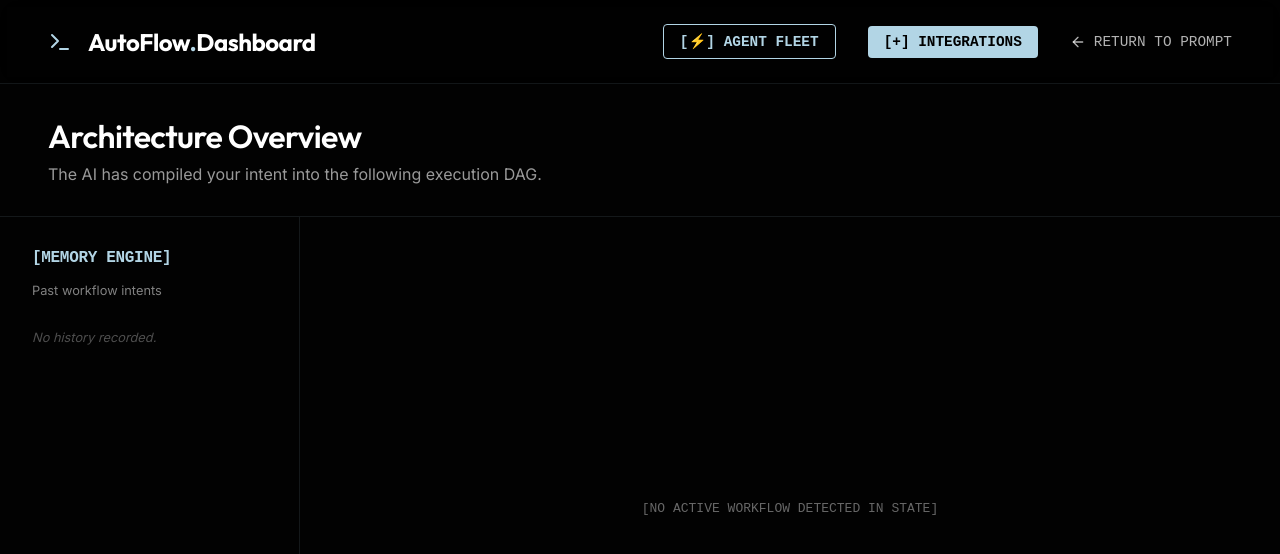
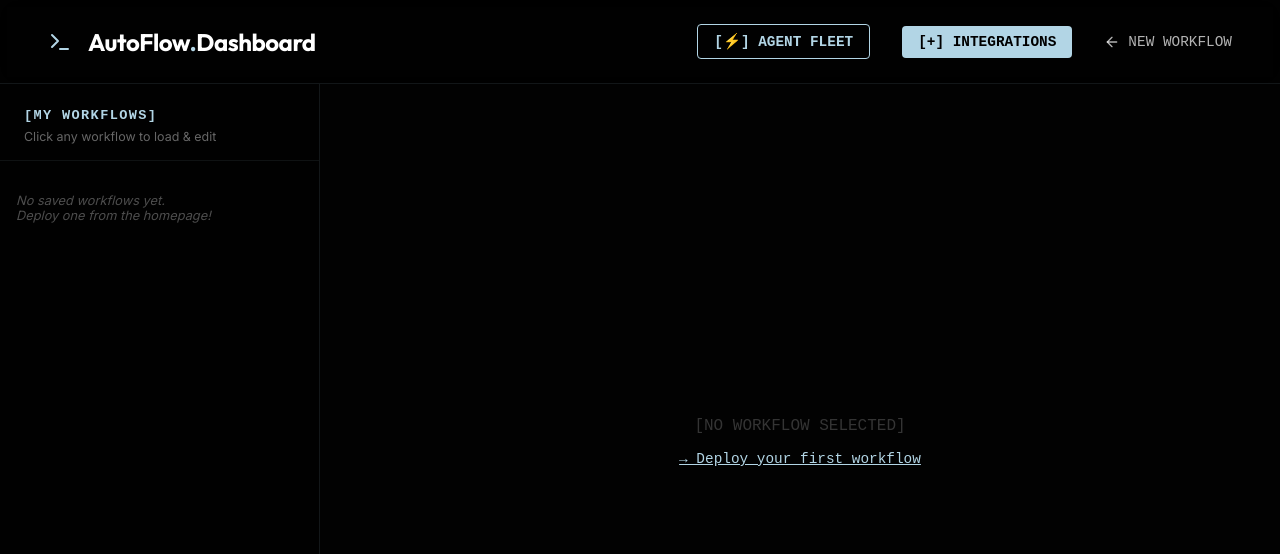
Before and after one commit to Adi3595/AutoFlow, a Next.js app in the folder frontend-next/: page /dashboard in a window 1280 px wide. Shown: the top 554 px of the page. Built offline with nearby package versions, Linux system fonts and the light colour scheme.

Commit message:
feat: persistent multi-workflow storage, load/delete/edit-intent from dashboard sidebar

```diff
--- a/frontend-next/src/app/dashboard/page.tsx
+++ b/frontend-next/src/app/dashboard/page.tsx
@@ -1,37 +1,64 @@
 "use client";
 
 import React, { useEffect, useState } from "react";
-import { motion } from "framer-motion";
+import { motion, AnimatePresence } from "framer-motion";
 import Link from "next/link";
-import { ArrowLeft, Terminal } from "lucide-react";
+import { ArrowLeft, Terminal, Clock, Trash2, Edit3, ChevronRight } from "lucide-react";
 import WorkflowCanvas from "@/components/ui/WorkflowCanvas";
 
+interface SavedWorkflow {
+  id: string;
+  intent: string;
+  createdAt: string;
+  nodes: any[];
+  agents: any[];
+}
+
 export default function Dashboard() {
-  const [nodes, setNodes] = useState<any[]>([]);
-  const [history, setHistory] = useState<string[]>([]);
+  const [savedWorkflows, setSavedWorkflows] = useState<SavedWorkflow[]>([]);
+  const [activeWorkflow, setActiveWorkflow] = useState<SavedWorkflow | null>(null);
   const [isLoaded, setIsLoaded] = useState(false);
+  const [editingIntent, setEditingIntent] = useState(false);
+  const [editedIntent, setEditedIntent] = useState("");
 
   useEffect(() => {
-    // Load deployed nodes from localStorage
-    const savedNodes = localStorage.getItem("autoflow_deployed_nodes");
-    if (savedNodes) {
+    const saved = localStorage.getItem("autoflow_workflows");
+    if (saved) {
       try {
-        setNodes(JSON.parse(savedNodes));
+        const parsed: SavedWorkflow[] = JSON.parse(saved);
+        setSavedWorkflows(parsed);
+        if (parsed.length > 0) setActiveWorkflow(parsed[0]);
       } catch (e) {
-        console.error("Failed to parse nodes from local storage");
+        console.error("Failed to parse workflows from local storage");
       }
     }
-
-    // Load memory engine history
-    const savedHistory = localStorage.getItem("autoflow_history");
-    if (savedHistory) {
-      try {
-        setHistory(JSON.parse(savedHistory));
-      } catch (e) {}
-    }
-
     setIsLoaded(true);
   }, []);
+
+  const deleteWorkflow = (id: string) => {
+    const updated = savedWorkflows.filter(w => w.id !== id);
+    setSavedWorkflows(updated);
+    localStorage.setItem("autoflow_workflows", JSON.stringify(updated));
+    if (activeWorkflow?.id === id) {
+      setActiveWorkflow(updated.length > 0 ? updated[0] : null);
+    }
+  };
+
+  const saveIntentEdit = () => {
+    if (!activeWorkflow) return;
+    const updated = savedWorkflows.map(w =>
+      w.id === activeWorkflow.id ? { ...w, intent: editedIntent } : w
+    );
+    setSavedWorkflows(updated);
+    setActiveWorkflow({ ...activeWorkflow, intent: editedIntent });
+    localStorage.setItem("autoflow_workflows", JSON.stringify(updated));
+    setEditingIntent(false);
+  };
+
+  const formatDate = (iso: string) => {
+    const d = new Date(iso);
+    return d.toLocaleString("en-US", { month: "short", day: "numeric", hour: "2-digit", minute: "2-digit" });
+  };
 
   return (
     <div style={{
@@ -60,114 +87,167 @@ export default function Dashboard() {
           <h1 style={{ margin: 0, fontSize: "1.5rem", fontWeight: 700, letterSpacing: "-0.02em" }}>
             AutoFlow<span style={{ color: "var(--color-accent)" }}>.</span>Dashboard
           </h1>
+          {savedWorkflows.length > 0 && (
+            <span style={{ fontSize: "0.8rem", background: "rgba(178,213,229,0.1)", border: "1px solid rgba(178,213,229,0.2)", borderRadius: "50px", padding: "0.2rem 0.8rem", color: "var(--color-accent)", fontFamily: "monospace" }}>
+              {savedWorkflows.length} workflow{savedWorkflows.length !== 1 ? "s" : ""}
+            </span>
+          )}
         </div>
 
         <div style={{ display: "flex", alignItems: "center", gap: "2rem" }}>
           <Link href="/agents" passHref style={{ textDecoration: "none" }}>
-            <motion.button
-              whileHover={{ y: -2 }}
-              style={{
-                background: "transparent",
-                border: "1px solid var(--color-accent)",
-                borderRadius: "4px",
-                padding: "0.5rem 1rem",
-                color: "var(--color-accent)",
-                fontWeight: 600,
-                cursor: "pointer",
-                fontFamily: "monospace",
-                fontSize: "0.9rem"
-              }}
-            >
+            <motion.button whileHover={{ y: -2 }} style={{ background: "transparent", border: "1px solid var(--color-accent)", borderRadius: "4px", padding: "0.5rem 1rem", color: "var(--color-accent)", fontWeight: 600, cursor: "pointer", fontFamily: "monospace", fontSize: "0.9rem" }}>
               [⚡] AGENT FLEET
             </motion.button>
           </Link>
-
           <Link href="/integrations" passHref style={{ textDecoration: "none" }}>
-            <motion.button
-              whileHover={{ y: -2 }}
-              style={{
-                background: "var(--color-accent)",
-                border: "none",
-                borderRadius: "4px",
-                padding: "0.5rem 1rem",
-                color: "#000",
-                fontWeight: 600,
-                cursor: "pointer",
-                fontFamily: "monospace",
-                fontSize: "0.9rem"
-              }}
-            >
+            <motion.button whileHover={{ y: -2 }} style={{ background: "var(--color-accent)", border: "none", borderRadius: "4px", padding: "0.5rem 1rem", color: "#000", fontWeight: 600, cursor: "pointer", fontFamily: "monospace", fontSize: "0.9rem" }}>
               [+] INTEGRATIONS
             </motion.button>
           </Link>
-
           <Link href="/" passHref style={{ textDecoration: "none" }}>
-            <motion.button
-              whileHover={{ x: -5 }}
-              style={{
-                display: "flex",
-                alignItems: "center",
-                gap: "0.5rem",
-                background: "transparent",
-                border: "none",
-                color: "rgba(255,255,255,0.7)",
-                cursor: "pointer",
-                fontFamily: "monospace",
-                fontSize: "0.9rem"
-              }}
-            >
-              <ArrowLeft size={16} /> RETURN TO PROMPT
+            <motion.button whileHover={{ x: -5 }} style={{ display: "flex", alignItems: "center", gap: "0.5rem", background: "transparent", border: "none", color: "rgba(255,255,255,0.7)", cursor: "pointer", fontFamily: "monospace", fontSize: "0.9rem" }}>
+              <ArrowLeft size={16} /> NEW WORKFLOW
             </motion.button>
           </Link>
         </div>
       </header>
 
       {/* Main Content */}
-      <main style={{ flex: 1, display: "flex", flexDirection: "column" }}>
+      <main style={{ flex: 1, display: "flex", overflow: "hidden", height: "calc(100vh - 73px)" }}>
 
-        <div style={{ padding: "2rem 3rem", borderBottom: "1px solid rgba(178, 213, 229, 0.1)" }}>
-          <h2 style={{ fontSize: "2rem", margin: 0, fontWeight: 600 }}>Architecture Overview</h2>
-          <p style={{ color: "rgba(255,255,255,0.6)", marginTop: "0.5rem" }}>
-            The AI has compiled your intent into the following execution DAG.
+        {/* LEFT: Saved Workflows Sidebar */}
+        <div style={{ width: "320px", borderRight: "1px solid rgba(178, 213, 229, 0.1)", background: "rgba(0,0,0,0.3)", display: "flex", flexDirection: "column", flexShrink: 0 }}>
+          <div style={{ padding: "1.5rem 1.5rem 1rem", borderBottom: "1px solid rgba(178,213,229,0.08)" }}>
+            <h3 style={{ margin: 0, fontSize: "0.85rem", color: "var(--color-accent)", fontFamily: "monospace", letterSpacing: "0.1em" }}>
+              [MY WORKFLOWS]
+            </h3>
+            <p style={{ margin: "0.4rem 0 0", fontSize: "0.78rem", color: "rgba(255,255,255,0.4)" }}>
+              Click any workflow to load & edit
             </p>
           </div>
 
-        <div style={{ display: 'flex', flex: 1, overflow: 'hidden' }}>
-          {/* Sidebar for Memory Engine */}
-          <div style={{ width: "300px", borderRight: "1px solid rgba(178, 213, 229, 0.1)", background: "rgba(0,0,0,0.2)", padding: "2rem", overflowY: "auto" }}>
-            <h3 style={{ margin: "0 0 1rem 0", fontSize: "1rem", color: "var(--color-accent)", fontFamily: "monospace" }}>[MEMORY ENGINE]</h3>
-            <p style={{ fontSize: "0.8rem", color: "rgba(255,255,255,0.5)", marginBottom: "2rem" }}>Past workflow intents</p>
-
-            <div style={{ display: "flex", flexDirection: "column", gap: "1rem" }}>
-              {history.length > 0 ? history.map((item, i) => (
-                <div key={i} style={{ padding: "1rem", background: "rgba(178, 213, 229, 0.05)", borderRadius: "4px", fontSize: "0.85rem", borderLeft: "2px solid var(--color-accent)" }}>
-                  "{item}"
+          <div style={{ flex: 1, overflowY: "auto", padding: "1rem" }}>
+            {!isLoaded ? (
+              <div style={{ fontSize: "0.8rem", color: "var(--color-accent)", fontFamily: "monospace", padding: "1rem 0" }}>Loading...</div>
+            ) : savedWorkflows.length === 0 ? (
+              <div style={{ fontSize: "0.8rem", color: "rgba(255,255,255,0.3)", fontStyle: "italic", padding: "1rem 0" }}>
+                No saved workflows yet.<br />Deploy one from the homepage!
               </div>
-              )) : (
-                <div style={{ fontSize: "0.8rem", color: "rgba(255,255,255,0.3)", fontStyle: "italic" }}>No history recorded.</div>
+            ) : (
+              <div style={{ display: "flex", flexDirection: "column", gap: "0.75rem" }}>
+                {savedWorkflows.map(wf => (
+                  <motion.div
+                    key={wf.id}
+                    whileHover={{ x: 3 }}
+                    onClick={() => { setActiveWorkflow(wf); setEditingIntent(false); }}
+                    style={{
+                      padding: "1rem",
+                      borderRadius: "8px",
+                      cursor: "pointer",
+                      background: activeWorkflow?.id === wf.id ? "rgba(178, 213, 229, 0.08)" : "rgba(255,255,255,0.02)",
+                      border: `1px solid ${activeWorkflow?.id === wf.id ? "rgba(178, 213, 229, 0.3)" : "rgba(255,255,255,0.06)"}`,
+                      transition: "all 0.2s ease",
+                    }}
+                  >
+                    <div style={{ display: "flex", justifyContent: "space-between", alignItems: "flex-start", gap: "0.5rem" }}>
+                      <p style={{
+                        margin: 0,
+                        fontSize: "0.85rem",
+                        color: activeWorkflow?.id === wf.id ? "#fff" : "rgba(255,255,255,0.7)",
+                        lineHeight: 1.4,
+                        flex: 1,
+                        overflow: "hidden",
+                        display: "-webkit-box",
+                        WebkitLineClamp: 2,
+                        WebkitBoxOrient: "vertical",
+                      }}>
+                        {wf.intent}
+                      </p>
+                      <button
+                        onClick={(e) => { e.stopPropagation(); deleteWorkflow(wf.id); }}
+                        style={{ background: "transparent", border: "none", cursor: "pointer", color: "rgba(255,80,80,0.5)", padding: "0", flexShrink: 0 }}
+                      >
+                        <Trash2 size={14} />
+                      </button>
+                    </div>
+                    <div style={{ display: "flex", alignItems: "center", gap: "0.4rem", marginTop: "0.6rem", fontSize: "0.72rem", color: "rgba(255,255,255,0.3)" }}>
+                      <Clock size={11} />
+                      {formatDate(wf.createdAt)}
+                      <span style={{ marginLeft: "auto", color: "rgba(178,213,229,0.5)" }}>
+                        {wf.nodes.length} nodes · {wf.agents.length} agents
+                      </span>
+                    </div>
+                  </motion.div>
+                ))}
+              </div>
             )}
           </div>
         </div>
 
-          {/* Workflow Canvas Area */}
+        {/* RIGHT: Canvas + Info */}
+        <div style={{ flex: 1, display: "flex", flexDirection: "column", overflow: "hidden" }}>
+
+          {/* Intent bar */}
+          <AnimatePresence mode="wait">
+            {activeWorkflow && (
+              <motion.div
+                key={activeWorkflow.id}
+                initial={{ opacity: 0, y: -10 }}
+                animate={{ opacity: 1, y: 0 }}
+                exit={{ opacity: 0 }}
+                style={{ padding: "1rem 2rem", borderBottom: "1px solid rgba(178,213,229,0.08)", display: "flex", alignItems: "center", gap: "1rem", background: "rgba(0,0,0,0.2)" }}
+              >
+                <ChevronRight size={14} style={{ color: "var(--color-accent)", flexShrink: 0 }} />
+                {editingIntent ? (
+                  <>
+                    <input
+                      autoFocus
+                      value={editedIntent}
+                      onChange={e => setEditedIntent(e.target.value)}
+                      onKeyDown={e => e.key === "Enter" && saveIntentEdit()}
+                      style={{ flex: 1, background: "transparent", border: "none", borderBottom: "1px solid var(--color-accent)", color: "#fff", fontFamily: "monospace", fontSize: "0.9rem", outline: "none", padding: "0.2rem 0" }}
+                    />
+                    <button onClick={saveIntentEdit} style={{ background: "var(--color-accent)", color: "#000", border: "none", borderRadius: "4px", padding: "0.3rem 0.8rem", cursor: "pointer", fontFamily: "monospace", fontSize: "0.8rem", fontWeight: 600 }}>SAVE</button>
+                    <button onClick={() => setEditingIntent(false)} style={{ background: "transparent", color: "rgba(255,255,255,0.5)", border: "1px solid rgba(255,255,255,0.1)", borderRadius: "4px", padding: "0.3rem 0.8rem", cursor: "pointer", fontFamily: "monospace", fontSize: "0.8rem" }}>CANCEL</button>
+                  </>
+                ) : (
+                  <>
+                    <span style={{ flex: 1, fontSize: "0.9rem", color: "rgba(255,255,255,0.7)", fontFamily: "monospace", overflow: "hidden", textOverflow: "ellipsis", whiteSpace: "nowrap" }}>
+                      {activeWorkflow.intent}
+                    </span>
+                    <button
+                      onClick={() => { setEditedIntent(activeWorkflow.intent); setEditingIntent(true); }}
+                      style={{ background: "transparent", border: "1px solid rgba(178,213,229,0.2)", borderRadius: "4px", padding: "0.3rem 0.8rem", cursor: "pointer", color: "var(--color-accent)", fontFamily: "monospace", fontSize: "0.8rem", display: "flex", alignItems: "center", gap: "0.4rem" }}
+                    >
+                      <Edit3 size={12} /> EDIT INTENT
+                    </button>
+                  </>
+                )}
+              </motion.div>
+            )}
+          </AnimatePresence>
+
+          {/* Canvas */}
           <div style={{ flex: 1, position: "relative" }}>
-            {isLoaded ? (
-              nodes.length > 0 ? (
-                <WorkflowCanvas workflowData={nodes} />
-              ) : (
-                <div style={{ display: "flex", alignItems: "center", justifyContent: "center", height: "100%", color: "rgba(255,255,255,0.4)", fontFamily: "monospace" }}>
-                  [NO ACTIVE WORKFLOW DETECTED IN STATE]
-                </div>
-              )
-            ) : (
+            {!isLoaded ? (
               <div style={{ display: "flex", alignItems: "center", justifyContent: "center", height: "100%", color: "var(--color-accent)", fontFamily: "monospace" }}>
                 [LOADING VISUALIZER...]
               </div>
+            ) : activeWorkflow ? (
+              <WorkflowCanvas key={activeWorkflow.id} workflowData={activeWorkflow.nodes} />
+            ) : (
+              <div style={{ display: "flex", flexDirection: "column", alignItems: "center", justifyContent: "center", height: "100%", gap: "1rem" }}>
+                <div style={{ color: "rgba(255,255,255,0.2)", fontFamily: "monospace", fontSize: "1rem" }}>[NO WORKFLOW SELECTED]</div>
+                <Link href="/" style={{ color: "var(--color-accent)", fontFamily: "monospace", fontSize: "0.9rem" }}>
+                  → Deploy your first workflow
+                </Link>
+              </div>
             )}
           </div>
+
         </div>
       </main>
-
     </div>
   );
 }
```
Also changed, not shown: frontend-next/src/components/ui/HeroSection.tsx (+14 -6 lines). Lines whose indentation alone changed are shown as unchanged.
